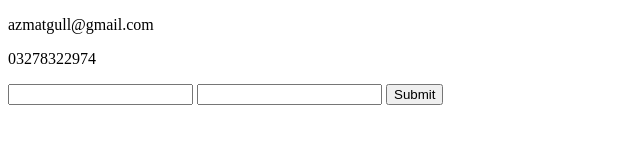
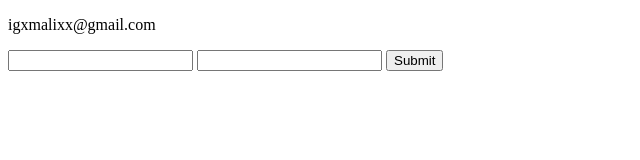
Before and after one commit to igxmalixx-cell/Swiz, a plain HTML site: page CONTACT US.HTML in a window 1280 px wide. Shown: the whole page, without its empty margins (0-640 px from the left). Drawn offline with Linux system fonts and the light colour scheme.

Commit message:
Update CONTACT US.HTML

```diff
--- a/CONTACT US.HTML
+++ b/CONTACT US.HTML
@@ -6,8 +6,7 @@
     <title>Contact us</title>
 </head>
 <body>
- <p>azmatgull@gmail.com</p>
- <p>03278322974</p>
+ <p>igxmalixx@gmail.com<p>
  <form action="">
     <label for="YOUR Name"></label>
     <input type="text">
@@ -17,4 +16,5 @@
 
  </form>
 </body>
+
 </html>
```
